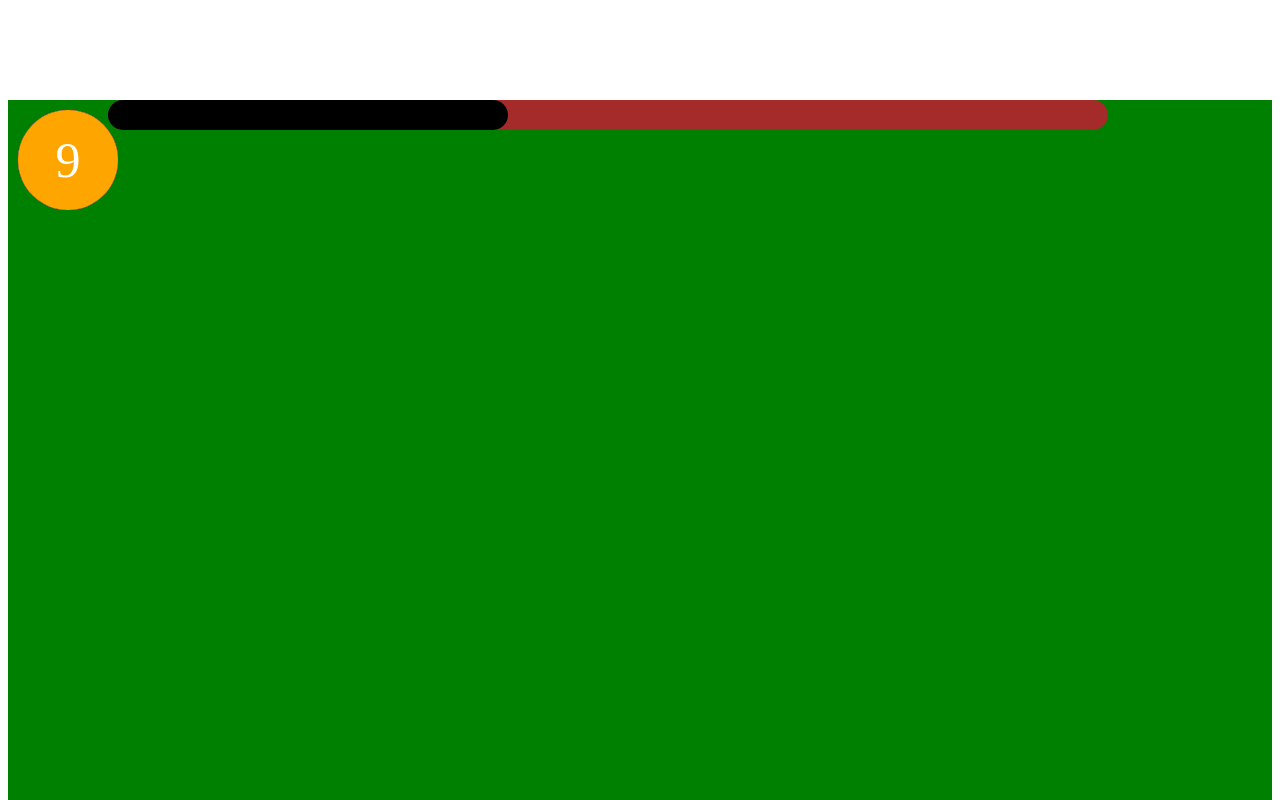
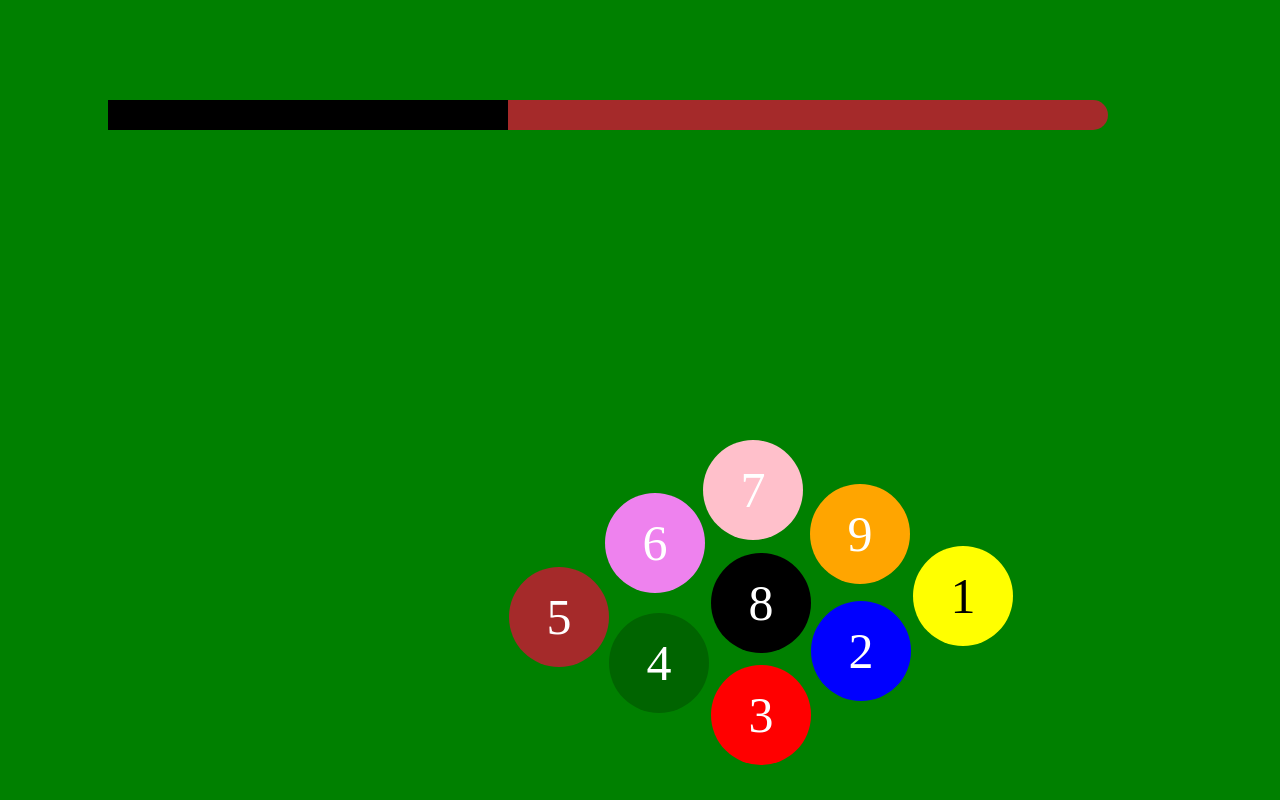
Before and after one commit to temaseles/Pool, a plain HTML site: page index.html in a window 1280 px wide. Shown: the top 800 px of the page. Drawn offline with Linux system fonts and the light colour scheme.

Commit message:
Расстановка шаров для 9

```diff
--- a/index.html
+++ b/index.html
@@ -1,14 +1,21 @@
 <html>
 <head>
 <style>
+
+html {
+	background-color: green;
+}
+
 .table {
-	background-color: green;
 	width: 100%;
 	height: 900px;
-
 }
 
 .ball {
+	position: absolute;
+	left: 500px;
+	top: 300px;
+
 	display: inline-block;
 	margin: 10px;
 	width: 100px;
@@ -62,19 +69,66 @@
 .ball9 {
 	background-color: orange;
 	color: white;
+}
+
+.ball1 {
+	position: absolute;
+	left: 903px;
+	top: 536px;
 
 }
 
-.ball {
+.ball2 {
 	position: absolute;
-}
-
-.ball {
-	left:100px
-	top:20px
+	left: 801px;
+	top: 591px;
 
 }
 
+.ball3 {
+	position: absolute;
+	left: 701px;
+	top: 655px;
+
+}
+
+.ball4 {
+	position: absolute;
+	left: 599px;
+	top: 603px;
+
+}
+
+.ball5 {
+	position: absolute;
+	left: 499px;
+	top: 557px;
+
+}
+.ball6 {
+	position: absolute;
+	left: 595px;
+	top: 483px;
+
+}
+.ball7 {
+	position: absolute;
+	left: 693px;
+	top: 430px;
+
+}
+.ball8 {
+	position: absolute;
+	left: 701px;
+	top: 543px;
+
+}
+.ball9 {
+	position: absolute;
+	left: 800px;
+	top: 474px;
+
+}
 
 .cue {
 	width: 1000px;
@@ -91,7 +145,7 @@
 	background-color:black;
 	color: white;
 	margin: 0px;
-	border-radius:20px;
+	border-radius: 0px 0px 0px 0px;
 }
 
 
```
